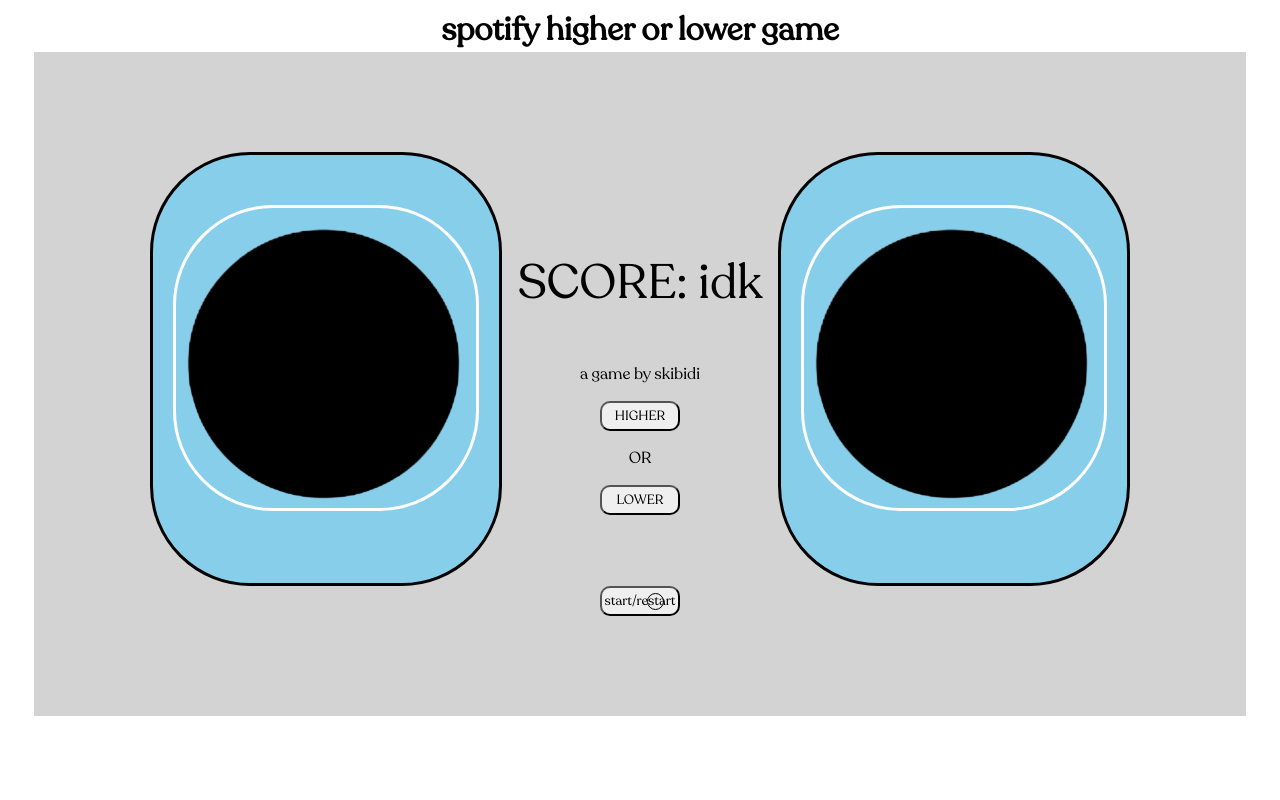
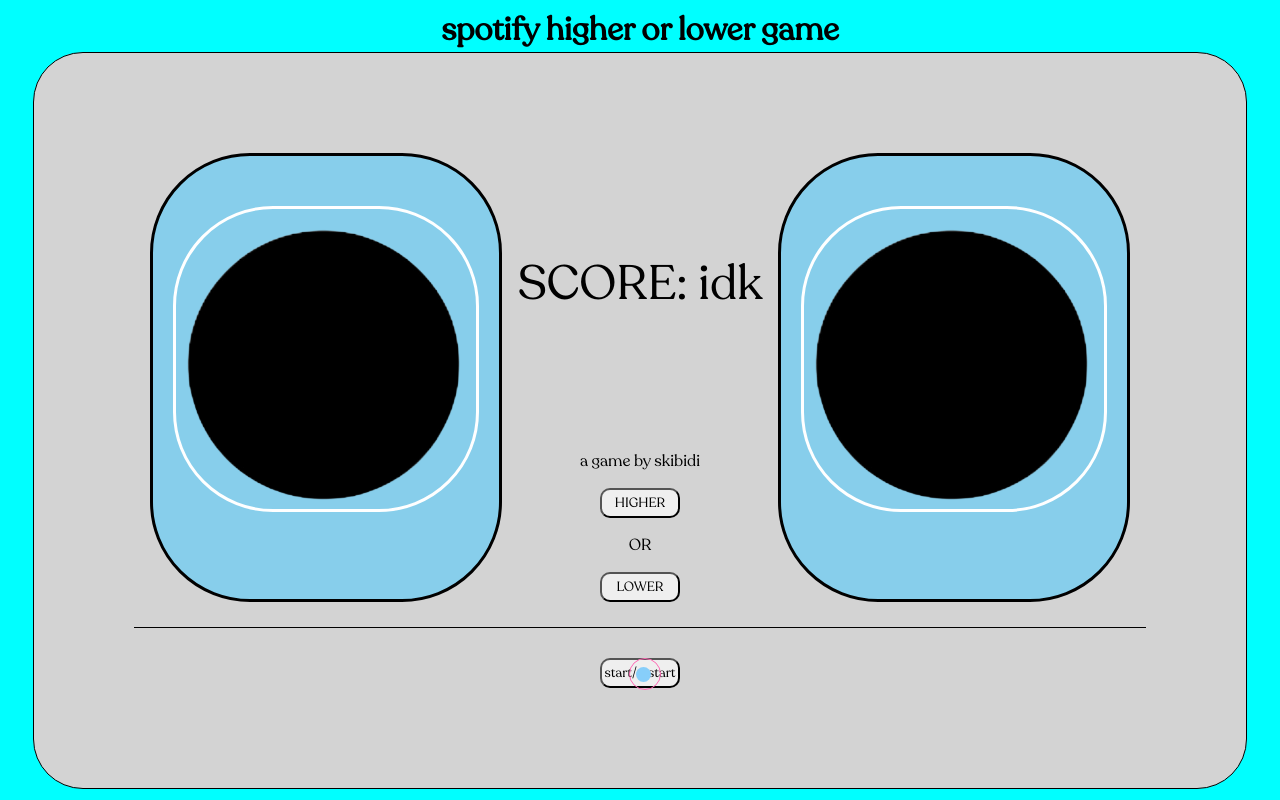
Before and after one commit to spedwurd/spotify-api-thing, a website: page index.html in a window 1280 px wide. Both pictures are taken after a click on the button "start/restart". Drawn offline with Linux system fonts and the light colour scheme; no server answers.

Commit message:
some QOL design add-ons

```diff
--- a/backend.js
+++ b/backend.js
@@ -46,7 +46,7 @@
     console.log(response.data.access_token);
     return response.data.access_token;
     */
-    return 'BQBIxeQCNpnp81EBT6F9oi7vN7KuXEe06MLkBzStc1tCjrKAFsw_mU24SDAd6ca9WGGCa3vAoTjklnPqjLz1kdnUcWRXinPpnyy9ySq0R5R47UhnWs8';
+    return 'BQBVzQQ2ssSQtz2IUcVu-NYKSlbIp7fPriaK45yrxa7PrxFZlSyrOh6twC752t6tpxTlrNnBmp2BeJyOMDIXYZk7WOtV6llUA6xbFLS-0l6u7aBGrWM';
   } catch (error) {
     console.error('Error fetching access token:', error.response);
   }
--- a/index.html
+++ b/index.html
@@ -7,6 +7,7 @@
         <link rel="stylesheet" href="styles.css">
     </head>
     <div id="cursor"></div>
+    <div id="cursor_outline"></div>
     <body id="body" onmousemove="setTimeout(cursorMoved(event), 1000)">
         <h1>spotify higher or lower game</h1>
         <div class="game-container">
@@ -31,6 +32,8 @@
                 </div>
             </div>
 
+            <div id="cool_line"></div>
+
             <button id="start-game">start/restart</button>
         </div>
     </body>
--- a/script.js
+++ b/script.js
@@ -5,15 +5,20 @@
   let y = event.clientY;
 
   const cursorInfo = document.getElementById('cursor');
-  cursorInfo.style.top = y-8 + 'px';
-  cursorInfo.style.left = x+6.5 + 'px'
-  cursorInfo.style.transform = `translate(${clientX}px, ${clientY}px)`;
+  cursorInfo.style.top = y-6 + 'px';
+  cursorInfo.style.left = x-4 + 'px';
+
+  const cursorOutlineInfo = document.getElementById('cursor_outline');
+  cursorOutlineInfo.style.top = y-15 + 'px';
+  cursorOutlineInfo.style.left = x-11.5 + 'px'
+  cursorOutlineInfo.style.transform = `translate(${clientX}px, ${clientY}px)`;
 }
 
 document.getElementById('start-game').addEventListener('click', async () => {
     try {
       lost = false;
       document.getElementById('has_failed').innerHTML = '';
+      document.getElementById('has_failed').style.border = '';
       response = await fetch(`http://localhost:3000/artist`);
       score = 0;
       data = await response.json();
@@ -39,6 +44,13 @@
       skibidi();
     }
     else {
+      let elem = document.getElementById('body');
+      elem.classList.add('flash');
+      elem.addEventListener('animationend', () => {
+        elem.classList.remove('flash');
+      })
+
+      document.getElementById('has_failed').style.border = "3px solid black";
       document.getElementById('has_failed').innerHTML = 'oops! you lost.'
       document.getElementById('artist-two-followers').innerHTML = data.artist_two.followers.total.toLocaleString() + ' followers';
       lost = true;
@@ -47,8 +59,20 @@
   async function skibidi() {
     document.getElementById('artist-one-name').innerHTML = data.artist_one.name;
     document.getElementById('artist-two-name').innerHTML = data.artist_two.name;
-    document.getElementById('artist-one-image').src = data.artist_one.images[0].url;
-    document.getElementById('artist-two-image').src = data.artist_two.images[0].url;
+    let image_one = document.getElementById('artist-one-image');
+    let image_two= document.getElementById('artist-two-image');
+    image_one.src = data.artist_one.images[0].url;
+    image_two.src = data.artist_two.images[0].url;
+
+    image_one.classList.add('fade');
+    image_one.addEventListener('animationend', () => {
+      image_one.classList.remove('fade')
+    })
+
+    image_two.classList.add('fade');
+    image_two.addEventListener('animationend', () => {
+      image_two.classList.remove('fade')
+    })
     document.getElementById('artist-one-followers').innerHTML = data.artist_one.followers.total.toLocaleString() + ' followers';
     document.getElementById('artist-two-followers').innerHTML = 'how many followers?';
   }
--- a/styles.css
+++ b/styles.css
@@ -3,9 +3,52 @@
     src: url('/assets/recoleta-font.otf');
 }
 
+@keyframes lostGameFlash {
+    0% {
+        background-color: aqua;
+    }
+    50% {
+        background-color: pink;
+    }
+    100% {
+        background-color: aqua;
+    }
+}
+
+@keyframes fadeIn {
+    0% {
+        opacity: 0;
+    }
+    100% {
+        opacity: 1;
+    }
+}
+
+.flash {
+    animation: lostGameFlash 0.25s ease;
+}
+
+.fade {
+    animation: fadeIn 0.5s ease;
+}
+
 * {
     font-family: 'Recoleta';
-    cursor: url('/assets/cursor.png') 40 50, auto;
+    cursor: none;
+}
+
+body {
+    background-color: aqua;
+}
+
+#cursor_outline {
+    position: absolute;
+    height: 30px;
+    width: 30px;
+    border-radius: 50%;
+    border: 1px hotpink solid;
+    transition: all 200ms ease-out;
+    pointer-events: none;
 }
 
 #cursor {
@@ -13,8 +56,12 @@
     height: 15px;
     width: 15px;
     border-radius: 50%;
-    border: 1px black solid;
-    transition: 'transform' 1s ease-out;
+    background-color: lightskyblue;
+    pointer-events: none;
+}
+
+#cursor:active {
+    background-color: bisque;
 }
 
 h1 {
@@ -28,11 +75,25 @@
     border-radius: 10px;
 }
 
+#cool_line {
+    width: 100%;
+    height: 1px;
+    margin: 25px 0;
+    background-color: black;
+}
+
+#has_failed {
+    padding: 3px;
+    font-size: 4rem;
+}
+
 .game-container {
     margin: 0 auto;
     width: 80%;
     background-color: lightgray;
     padding: 100px;
+    border-radius: 50px;
+    border: 1px solid black;
 }
 
 #artist-one, #artist-two {
@@ -66,6 +127,7 @@
 
 #start-game {
     margin: auto;
+    margin-top: 30px;
     display: flex;
     justify-content: center;
     align-items: center;
```
Also changed, not shown: 1 other file.
